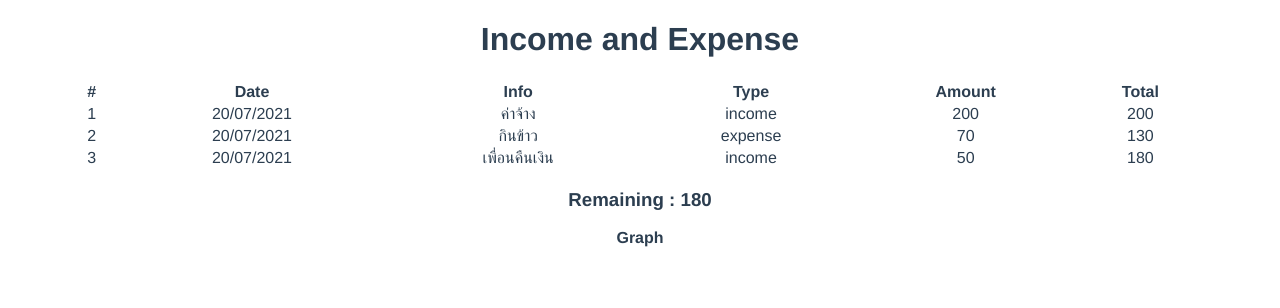
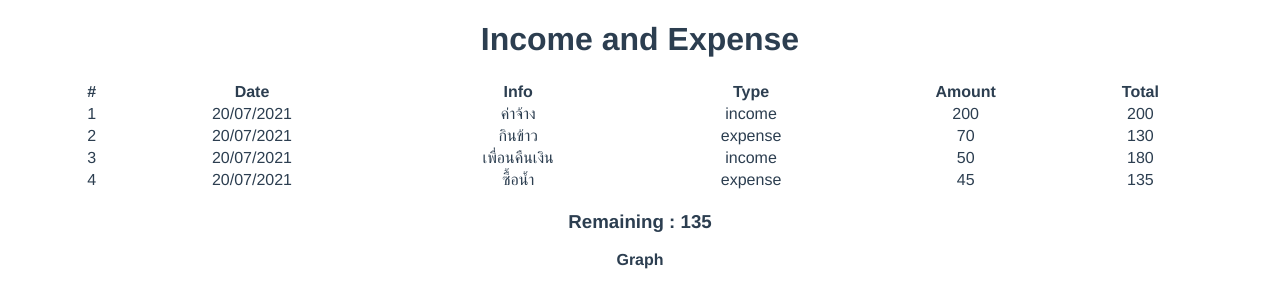
Before and after one commit to KT-BooM/vue-income-expense, a Vue app: page / in a window 1280 px wide. Shown: the top 308 px of the page. Built offline with nearby package versions, Linux system fonts and the light colour scheme.

Commit message:
edit func computetotal

```diff
--- a/src/components/IncomeExpenseTable.vue
+++ b/src/components/IncomeExpenseTable.vue
@@ -14,17 +14,18 @@
       <tbody>
 
         <tr v-for="(record, index) in records" :key="index">
+
           <td>{{index+1}}</td>
           <td>{{record.date}}</td>
           <td>{{record.info}}</td>
           <td>{{record.type}}</td>
           <td>{{record.amount}}</td>
-          <td>{{computeTotal[index]}}</td>
+          <td>{{totalList[index]}}</td>
         </tr>
       </tbody>
     </table>
     <div class="total">
-      <h3>Remaining : {{computeTotal[computeTotal.length-1]}}</h3>
+      <h3>Remaining : {{computeTotal}}</h3>
 
     </div>
   </div>
@@ -37,7 +38,8 @@ export default {
   data() {
     return {
       records:[],
-      total: 0
+      totalList: [],
+
     }
   },
   created() {
@@ -47,17 +49,33 @@ export default {
     fetchRecord() {
       RecordStore.dispatch('fetchRecord')
       this.records = RecordStore.getters.records
-    }
+    },
+
   },
   computed: {
+  //   computeTotal() {
+  //     return this.records.map((record) => {
+  //       if(record.type === 'income')
+  //         return this.total += parseInt(record.amount)
+  //       if(record.type === 'expense')
+  //         return this.total -= parseInt(record.amount)
+  //       // console.log(this.total);
+  //     })
+  //   }
     computeTotal() {
-      return this.records.map((record) => {
-        if(record.type === 'income')
-          return this.total += parseInt(record.amount)
-        if(record.type === 'expense')
-          return this.total -= parseInt(record.amount)
-        // console.log(this.total);
+      var total = 0
+      this.records.forEach(curr => {
+        if(curr.type === 'income'){
+          total += parseInt(curr.amount)
+          this.totalList.push(total)
+          }
+        if(curr.type === 'expense'){
+          total -= parseInt(curr.amount)
+          this.totalList.push(total)
+        }
       })
+      //console.log(this.totalList);
+      return total
     }
   }
 
--- a/src/store/record.js
+++ b/src/store/record.js
@@ -56,6 +56,13 @@ export default new Vuex.Store({
                 amount: 50,
 
               },
+              {
+                date: "20/07/2021",
+                info: "ซื้อน้ำ",
+                type: "expense",
+                amount: 45,
+
+              },
             ],
           }
           commit('fetch', { res })
```
